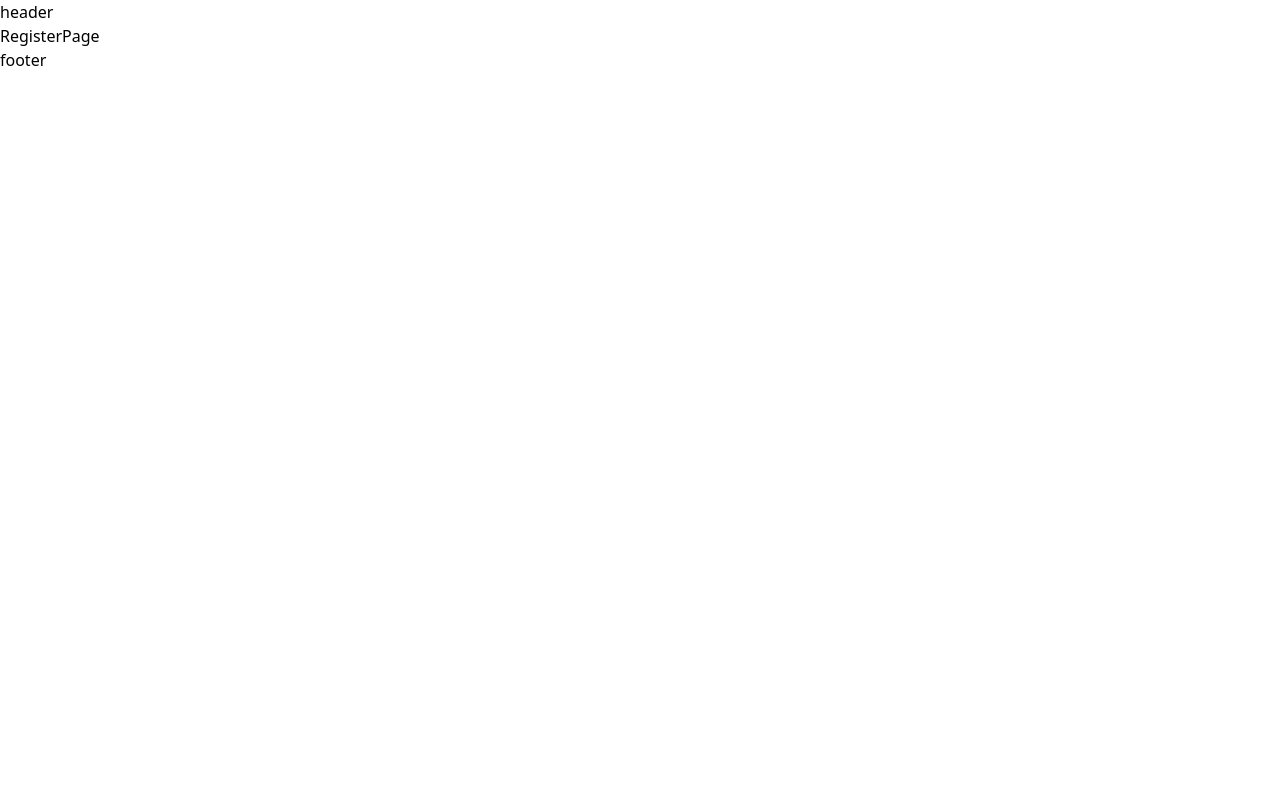
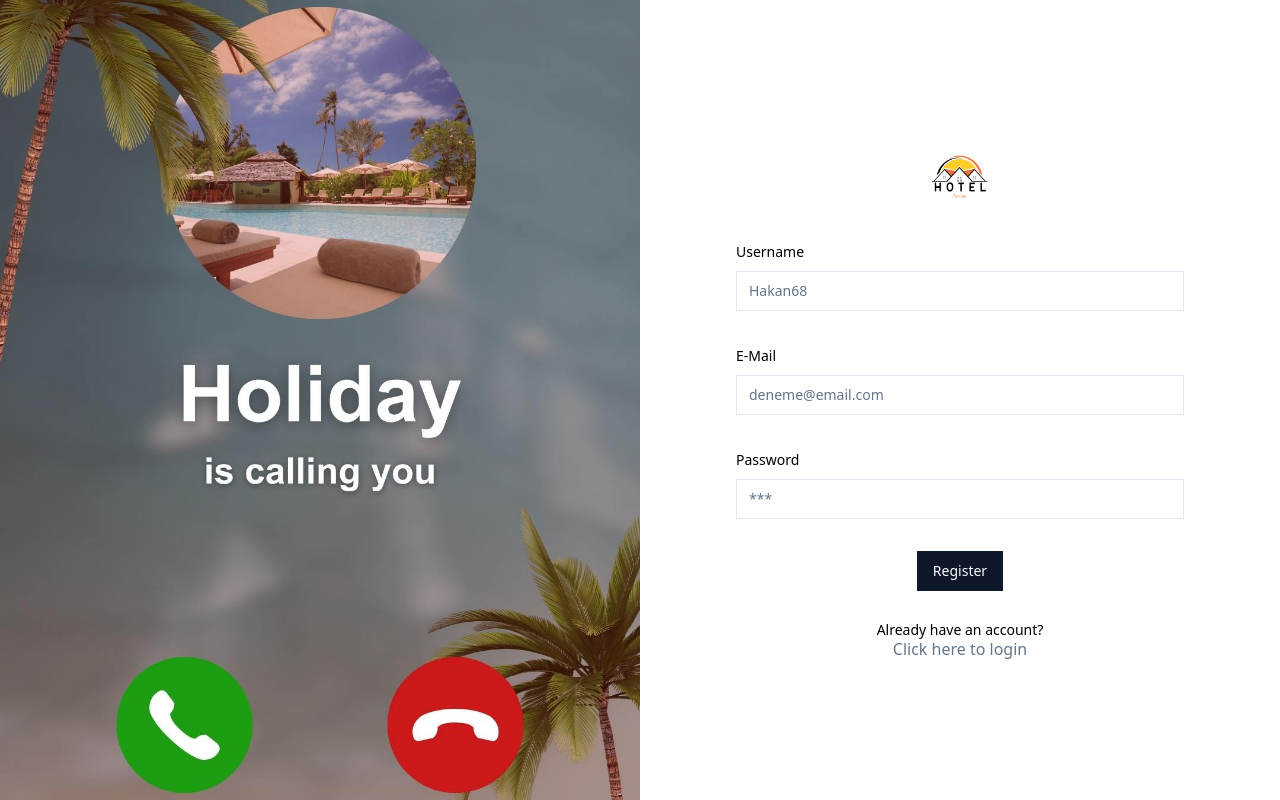
Before and after one commit to hakan-gul/hotel-booking, a Next.js app: page /auth/register in a window 1280 px wide. Built offline with nearby package versions, Linux system fonts and the light colour scheme.

Commit message:
login-register-ui-added

```diff
--- a/app/(auth)/auth/layout.tsx
+++ b/app/(auth)/auth/layout.tsx
@@ -1,14 +1,40 @@
+import Image from 'next/image'
+import Link from 'next/link'
 import React from 'react'
+
 
 interface AuthLayoutProps {
     children:React.ReactNode
 }
 const AuthLayout = ({children}:AuthLayoutProps) => {
   return (
-    <div>
-        header
-        {children}
-        footer
+    <div className='h-screen flex justify-center items-center bgone'>
+        <div className='hidden lg:block lg:w-1/2 h-full'>
+          <Image
+          alt="login"
+          src="/auth.jpg"
+          width={1080}
+          height={1920}
+          className='h-full w-full object-cover'
+          />
+        </div>
+        <div className='w-full lg:w-1/2 p-10 flex flex-col items-center'>
+          <div className='flex items-center mb-6'>
+            <div className='w-24 py-4 px-3 rounded-xl bg-white'>
+              <Link href='/'>
+                <Image
+                src="/logo.png"
+                alt="logo"
+                width={500}
+                height={500}
+                className='w-full'
+                />
+              </Link>
+            </div>
+          </div>
+          {children}
+        </div>
+
     </div>
   )
 }
--- a/app/(auth)/auth/login/page.tsx
+++ b/app/(auth)/auth/login/page.tsx
@@ -1,8 +1,106 @@
-import React from 'react'
+"use client"
+
+import { z } from "zod"
+import { zodResolver } from "@hookform/resolvers/zod"
+import { useForm } from "react-hook-form"
+import { Button } from "@/components/ui/button"
+import {
+  Form,
+  FormControl,
+  FormDescription,
+  FormField,
+  FormItem,
+  FormLabel,
+  FormMessage,
+} from "@/components/ui/form"
+import { Input } from "@/components/ui/input"
+import React, { useState } from 'react'
+import { useRouter } from "next/navigation"
+import { set } from "date-fns"
+import { Loader2 } from "lucide-react"
+import { Label } from "@/components/ui/label"
+import Link from "next/link"
+
+const formSchema = z.object({
+  email: z.string().min(2,{message:"Email is required"}),
+  password: z.string().min(2,{message:"Password is required"}),
+})
 
 const LoginPage = () => {
+
+  const router = useRouter();
+  const [isLoading, setIsLoading] = useState(false);
+
+  const form = useForm<z.infer<typeof formSchema>>({
+    resolver: zodResolver(formSchema),
+    defaultValues: {
+        email: 'deneme@gmail.com',
+        password: '123',
+    },
+    })
+
+  function onSubmit(data: z.infer<typeof formSchema>) {
+    setIsLoading(true);
+    console.log(data);
+    setIsLoading(false);
+  }
+
   return (
-    <div>LoginPage</div>
+    <Form {...form}>
+    <form onSubmit={form.handleSubmit(onSubmit)} className="space-y-8 w-4/5">
+      <FormField
+        control={form.control}
+        name="email"
+        render={({ field }) => (
+          <FormItem>
+            <FormLabel className="text-black">E-Mail</FormLabel>
+            <FormControl>
+              <Input placeholder="deneme@email.com" {...field} />
+            </FormControl>
+            <FormMessage />
+          </FormItem>
+        )}
+      />
+
+<FormField
+        control={form.control}
+        name="password"
+        render={({ field }) => (
+          <FormItem>
+            <FormLabel className="text-black">Password</FormLabel>
+            <FormControl>
+              <Input placeholder="***" {...field} />
+            </FormControl>
+            <FormMessage />
+          </FormItem>
+        )}
+      />
+      <div className="flex w-full justify-center">
+        <Button type="submit">
+          {
+            isLoading ?(
+              <>
+                <Loader2 size={20} className="animate-spin mr-2" /> Loading
+              </>
+            ):(
+              <>
+                Login
+              </>
+            )
+          }
+          </Button>
+      </div>
+
+    </form>
+    <div className="flex flex-col items-center mt-8">
+      <Label>
+        Don't have an account?
+      </Label>
+      <Link href="/auth/register" className="text-slate-500">
+        Click here to create a new account
+      </Link>
+    </div>
+  </Form>
   )
 }
 
--- a/app/(auth)/auth/register/page.tsx
+++ b/app/(auth)/auth/register/page.tsx
@@ -1,8 +1,121 @@
-import React from 'react'
+"use client"
+
+import { z } from "zod"
+import { zodResolver } from "@hookform/resolvers/zod"
+import { useForm } from "react-hook-form"
+import { Button } from "@/components/ui/button"
+import {
+  Form,
+  FormControl,
+  FormDescription,
+  FormField,
+  FormItem,
+  FormLabel,
+  FormMessage,
+} from "@/components/ui/form"
+import { Input } from "@/components/ui/input"
+import React, { useState } from 'react'
+import { useRouter } from "next/navigation"
+import { set } from "date-fns"
+import { Loader2 } from "lucide-react"
+import { Label } from "@/components/ui/label"
+import Link from "next/link"
+
+const formSchema = z.object({
+  email: z.string().min(2,{message:"Email is required"}),
+  password: z.string().min(2,{message:"Password is required"}),
+  username: z.string().min(2,{message:"Username is required"}),
+})
 
 const RegisterPage = () => {
+
+  const router = useRouter();
+  const [isLoading, setIsLoading] = useState(false);
+
+  const form = useForm<z.infer<typeof formSchema>>({
+    resolver: zodResolver(formSchema),
+    defaultValues: {
+        email: '',
+        password: '',
+        username: '',
+    },
+    })
+
+  function onSubmit(data: z.infer<typeof formSchema>) {
+    setIsLoading(true);
+    console.log(data);
+    setIsLoading(false);
+  }
+
   return (
-    <div>RegisterPage</div>
+    <Form {...form}>
+    <form onSubmit={form.handleSubmit(onSubmit)} className="space-y-8 w-4/5">
+    <FormField
+        control={form.control}
+        name="username"
+        render={({ field }) => (
+          <FormItem>
+            <FormLabel className="text-black">Username</FormLabel>
+            <FormControl>
+              <Input placeholder="Hakan68" {...field} />
+            </FormControl>
+            <FormMessage />
+          </FormItem>
+        )}
+      />
+      <FormField
+        control={form.control}
+        name="email"
+        render={({ field }) => (
+          <FormItem>
+            <FormLabel className="text-black">E-Mail</FormLabel>
+            <FormControl>
+              <Input placeholder="deneme@email.com" {...field} />
+            </FormControl>
+            <FormMessage />
+          </FormItem>
+        )}
+      />
+
+<FormField
+        control={form.control}
+        name="password"
+        render={({ field }) => (
+          <FormItem>
+            <FormLabel className="text-black">Password</FormLabel>
+            <FormControl>
+              <Input placeholder="***" {...field} />
+            </FormControl>
+            <FormMessage />
+          </FormItem>
+        )}
+      />
+      <div className="flex w-full justify-center">
+        <Button type="submit">
+          {
+            isLoading ?(
+              <>
+                <Loader2 size={20} className="animate-spin mr-2" /> Loading
+              </>
+            ):(
+              <>
+                Register
+              </>
+            )
+          }
+          </Button>
+      </div>
+
+    </form>
+    <div className="flex flex-col items-center mt-8">
+      <Label>
+        Already have an account?
+      </Label>
+      <Link href="/auth/login" className="text-slate-500">
+        Click here to login
+      </Link>
+    </div>
+  </Form>
   )
 }
 
```
